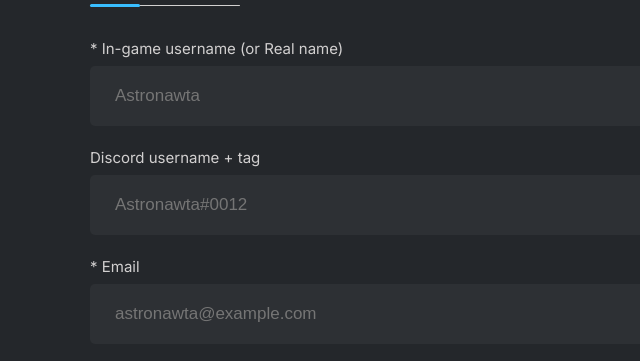
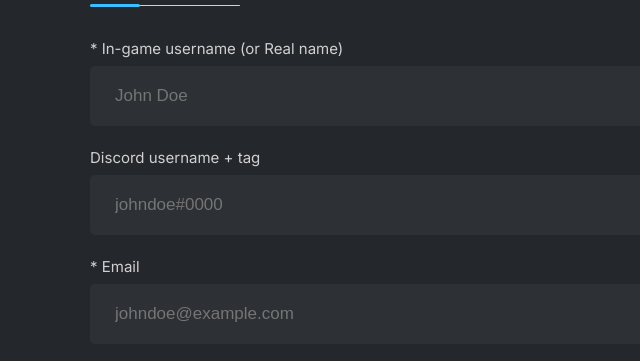
Before and after one commit to malvineikemo/FrostyCraft, a plain HTML site: page contact.html in a window 1280 px wide. Shown: the part 596-957 px from the top of the page, 0-640 px from the left. Drawn offline with Linux system fonts and the light colour scheme; no server answers; files whose address does not match are found by name.

Commit message:
Edited Contact Section

```diff
--- a/contact.html
+++ b/contact.html
@@ -65,15 +65,15 @@
 
           <div class="row">
             <label for="name">* In-game username (or Real name)</label>
-            <input type="text" required id="name" name="name" placeholder="Astronawta">
+            <input type="text" required id="name" name="name" placeholder="John Doe">
           </div>
           <div class="row">
             <label for="discord-name">Discord username + tag</label>
-            <input type="text" id="discord-name" name="discord-name" placeholder="Astronawta#0012">
+            <input type="text" id="discord-name" name="discord-name" placeholder="johndoe#0000">
           </div>
           <div class="row">
             <label for="email">* Email</label>
-            <input type="email" required id="email" name="email" placeholder="astronawta@example.com">
+            <input type="email" required id="email" name="email" placeholder="johndoe@example.com">
           </div>
           <div class="row">
             <label for="message">* Message</label>
```
